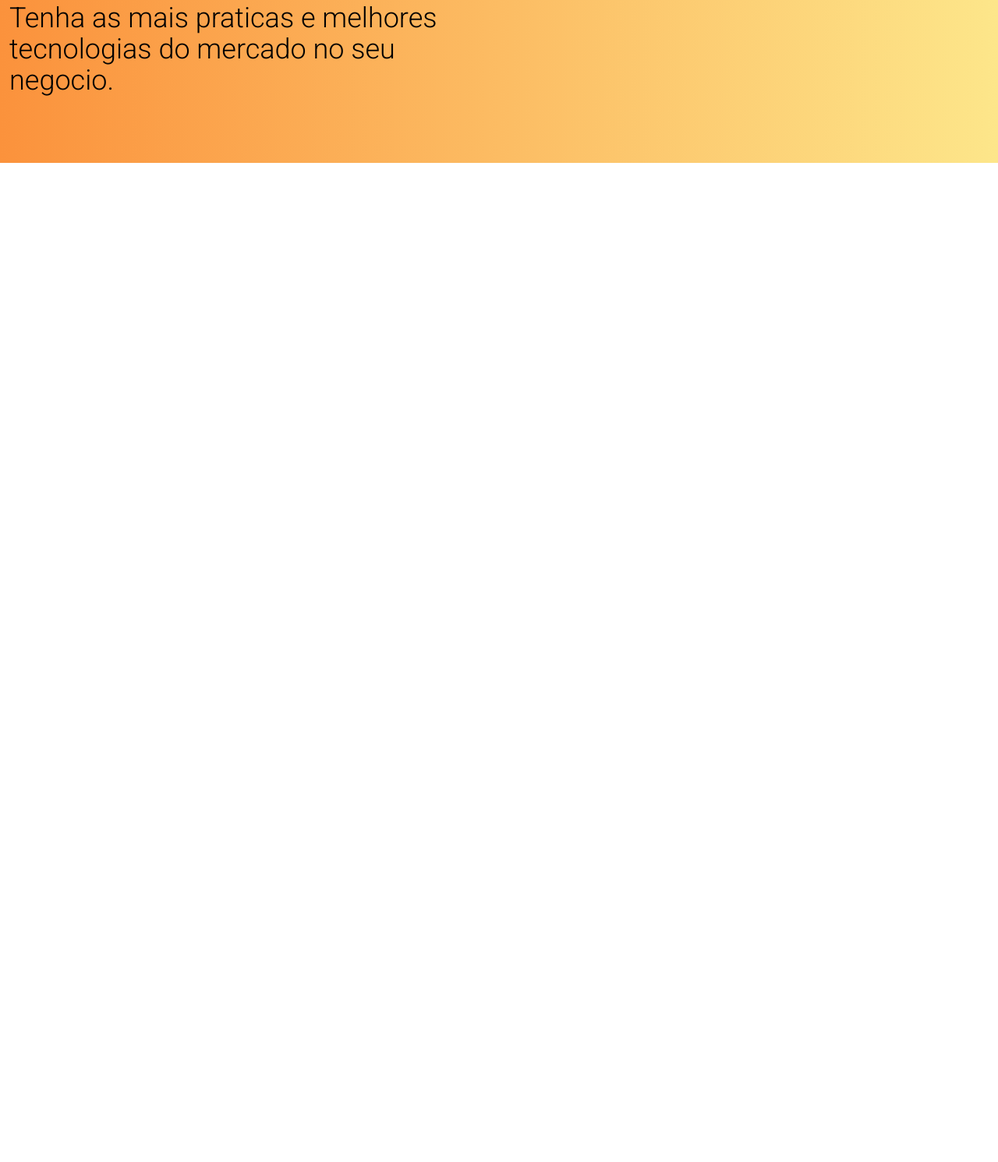
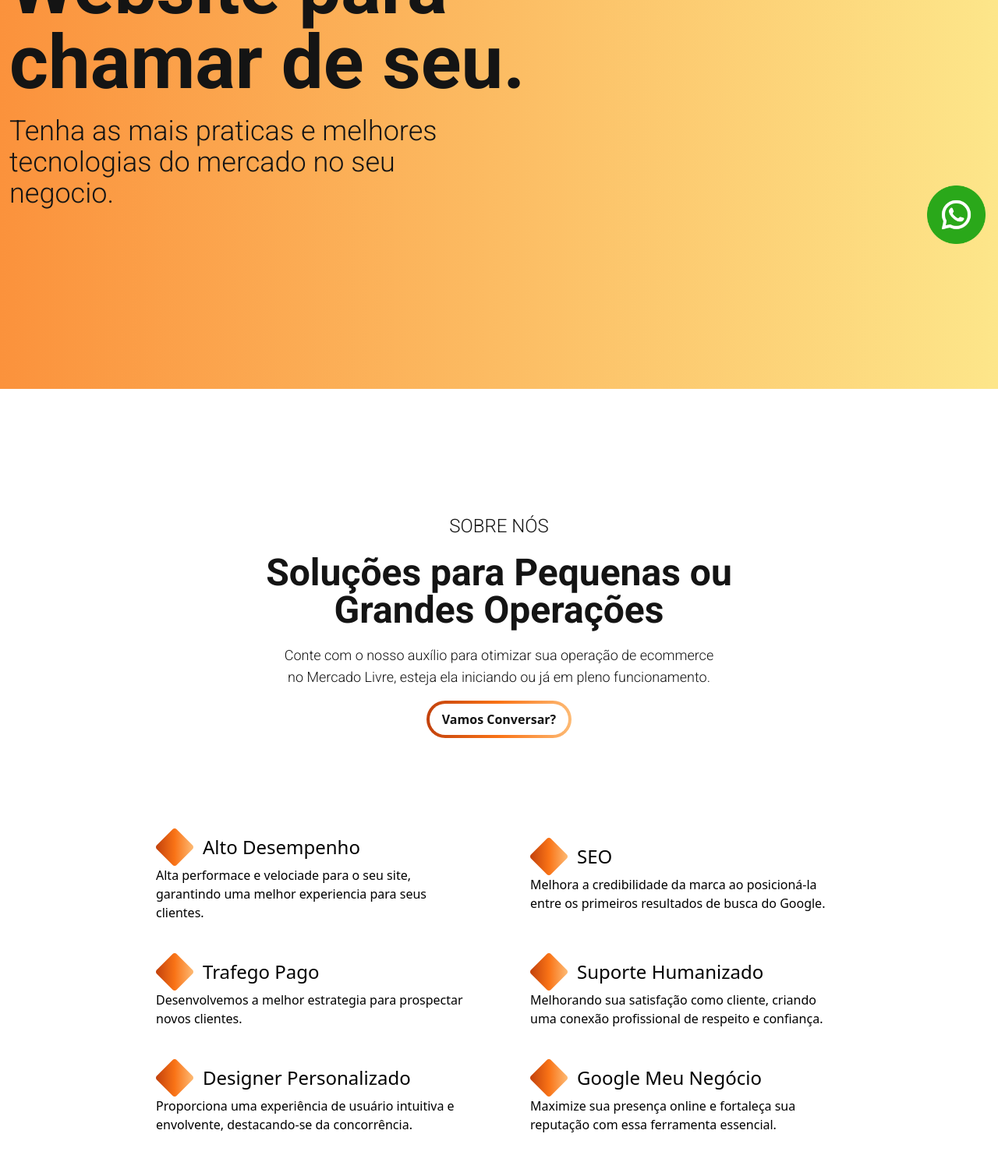
Before and after one commit to thiagobaia/thiagobaia.github.io, a website built with Vite: page index.html in a window 1280 px wide. Shown: the part 471-1962 px from the top of the page at 78% size. Before the commit the page ends 800 px from the top, so only its background shows below. Built offline with nearby package versions, Linux system fonts and the light colour scheme.

Commit message:
feat: sobre nos finalizado
sessao sobre nos concluida

```diff
--- a/index.html
+++ b/index.html
@@ -1,13 +1,14 @@
 <!DOCTYPE html>
-<html lang="pt-br">
+<html lang="pt-br" class="!scroll-smooth">
 
 <head>
   <meta charset="UTF-8" />
   <link rel="icon" type="image/svg+xml" href="/public/fav-icon.png" />
   <meta name="viewport" content="width=device-width, initial-scale=1.0" />
-  <link rel="preconnect" href="https://fonts.googleapis.com">
-  <link rel="preconnect" href="https://fonts.gstatic.com" crossorigin>
-  <link href="https://fonts.googleapis.com/css2?family=Roboto:wght@300;400;500;700&display=swap" rel="stylesheet">
+  <link rel="preconnect" href="https://fonts.googleapis.com" />
+  <link rel="preconnect" href="https://fonts.gstatic.com" crossorigin />
+  <link href="https://fonts.googleapis.com/css2?family=Roboto:wght@300;400;500;700&display=swap" rel="stylesheet" />
+  <link rel="stylesheet" href="https://cdnjs.cloudflare.com/ajax/libs/font-awesome/6.5.2/css/all.min.css">
   <link href="./build/index.css" rel="stylesheet" />
   <link href="./css/hamburger.css" rel="stylesheet" />
   <title>Tukano Digital</title>
@@ -15,32 +16,24 @@
 
 <body>
   <div id="app">
-    <header class="bg-gradient-to-r from-orange-400 to-amber-200 z-50">
-      <nav class="bg-transparent w-screen">
-        <div
-          class="container mx-auto px-6 py-4 md:flex md:items-center md:justify-between"
-        >
+    <header class="bg-gradient-to-r from-orange-400 to-amber-200 z-50" id="home">
+      <nav class="bg-transparent w-full">
+        <div class="container mx-auto px-6 py-4 md:flex md:items-center md:justify-between">
           <div class="flex items-center justify-between">
             <div>
               <a class="flex items-center gap-x-1 cursor-pointer" href="/">
-                <img
-                  class="h-12 w-12 rounded-full"
-                  src="./assets/TUKANO_DIGITAL_SO.png"
-                  alt="logo-tucano-digital"
-                />
+                <img class="h-12 w-12 rounded-full" src="./assets/TUKANO_DIGITAL_SO.png" alt="logo-tucano-digital" />
                 <span class="flex-col">
                   <p class="uppercase text-2xl font-roboto">tukano</p>
-                  <p class="uppercase text-xs text-left pl-1 font-roboto">digital</p>
+                  <p class="uppercase text-xs text-left pl-1 font-roboto">
+                    digital
+                  </p>
                 </span>
               </a>
             </div>
 
             <!-- Mobile menu button -->
-            <button
-              class="hamburger hamburger--collapse"
-              type="button"
-              id="btn-mobile"
-            >
+            <button class="hamburger hamburger--collapse" type="button" id="btn-mobile">
               <span class="hamburger-box">
                 <span class="hamburger-inner"></span>
               </span>
@@ -50,21 +43,24 @@
           <!-- Mobile Menu open: 'block', Menu closed: 'hidden' -->
           <nav class="hidden items-center pt-8 md:pt-0 md:flex" id="menu-spande">
             <ul class="flex flex-col md:mx-6 md:flex-row menu-ativo">
-
               <li>
-                <a class="duration-200 transform my-1 text-sm font-medium text-gray-900 hover:text-red-500 md:mx-4 md:my-0 uppercase cursor-pointer transition ease-linear font-roboto" href="/">home</a>
+                <a class="duration-200 transform my-1 text-sm font-medium text-gray-900 hover:text-red-500 md:mx-4 md:my-0 uppercase cursor-pointer transition ease-linear font-roboto"
+                  href="/">home</a>
               </li>
 
               <li>
-                <a class="duration-200 transform my-1 text-sm font-medium text-gray-900 hover:text-red-500 md:mx-4 md:my-0 uppercase cursor-pointer transition ease-linear font-roboto" href="/sobre-nos">sobre nós</a>
+                <a class="duration-200 transform my-1 text-sm font-medium text-gray-900 hover:text-red-500 md:mx-4 md:my-0 uppercase cursor-pointer transition ease-linear font-roboto"
+                  href="#sobre-nos">sobre nós</a>
               </li>
 
               <li>
-                <a class="duration-200 transform my-1 text-sm font-medium text-gray-900 hover:text-red-500 md:mx-4 md:my-0 uppercase cursor-pointer transition ease-linear font-roboto" href="/servicos">serviços</a>
+                <a class="duration-200 transform my-1 text-sm font-medium text-gray-900 hover:text-red-500 md:mx-4 md:my-0 uppercase cursor-pointer transition ease-linear font-roboto"
+                  href="/servicos">serviços</a>
               </li>
 
               <li>
-                <a class="duration-200 transform my-1 text-sm font-medium text-gray-900 hover:text-red-500 md:mx-4 md:my-0 uppercase cursor-pointer transition ease-linear font-roboto" href="/contato">contato</a>
+                <a class="duration-200 transform my-1 text-sm font-medium text-gray-900 hover:text-red-500 md:mx-4 md:my-0 uppercase cursor-pointer transition ease-linear font-roboto"
+                  href="/contato">contato</a>
               </li>
             </ul>
           </nav>
@@ -73,18 +69,119 @@
     </header>
 
     <!-- Mobile Menu open: 'block', Menu closed: 'hidden' -->
-    <section class="bg-gradient-to-r from-orange-400 to-amber-200 w-screen h-60 xss:h-96 flex justify-center items-center md:h-[600px]">
+    <section
+      class="bg-gradient-to-r from-orange-400 to-amber-200 w-full h-60 xss:h-96 flex justify-center items-center md:h-[890px]">
       <article class="container px-3">
         <div class="xss:max-w-96 md:max-w-3xl">
-          <p class="text-3xl font-roboto text-center font-bold pb-5 xss:text-5xl xss:text-left md:text-8xl">Tenha um Website para chamar de seu.</p>
-          <div class="md:max-w-[550px]"><p class="font-roboto text-center xss:text-left xss:text-xl md:text-4xl md:font-light">Tenha as mais praticas e melhores tecnologias do mercado no seu negocio.</p></div>
-
+          <p
+            class="text-3xl font-roboto text-center font-bold pb-5 xss:text-5xl xss:text-left md:text-8xl text-blackPiano">
+            Tenha um Website para chamar de seu.
+          </p>
+          <div class="md:max-w-[550px]">
+            <p class="font-roboto text-center xss:text-left xss:text-xl md:text-4xl md:font-light text-blackPiano">
+              Tenha as mais praticas e melhores tecnologias do mercado no seu
+              negocio.
+            </p>
+          </div>
         </div>
       </article>
     </section>
 
+    <!-- SOBRE NOS -->
+<div class="flex flex-col py-10 gap-y-5 md:gap-y-20 md:py-40 scroll-mt-px-[890px]" id="sobre-nos">
+  <div class="flex flex-col justify-center items-center w-full">
+    <span class="container flex items-center justify-center flex-col gap-y-5">
+      <p class="font-roboto text-center xss:text-left xss:text-xl md:text-2xl md:font-light text-blackPiano">
+        SOBRE NÓS
+      </p>
+      <p class="text-center text-2xl font-roboto font-bold text-blackPiano max-w-[40rem] px-5 md:text-5xl">
+        Soluções para Pequenas ou Grandes Operações
+      </p>
+      <p class="font-roboto text-center text-lg font-light text-blackPiano max-w-[38rem] px-5">
+        Conte com o nosso auxílio para otimizar sua operação de ecommerce no
+        Mercado Livre, esteja ela iniciando ou já em pleno funcionamento.
+      </p>
+    </span>
+    <button class="m-4 p-1 rounded-full from-orange-700 via-orange-500 to-orange-300 bg-gradient-to-r">
+      <span
+        class="block text-blackPiano px-4 py-2 font-semibold rounded-full bg-white hover:bg-transparent hover:text-white transition">Vamos
+        Conversar?</span>
+    </button>
+  </div>
 
+  <div class="flex justify-center">
+    <ul class="container flex flex-wrap justify-center items-center gap-y-10 gap-x-20 p-5">
+      <li class="max-w-[400px]">
+        <span class="flex items-center gap-x-3">
+          <i class="fa-solid fa-diamond fa-3x bg-gradient-to-r from-orange-700 via-orange-500 to-orange-300 inline-block text-transparent bg-clip-text"></i>
+          <p class="text-2xl">Alto Desempenho</p>
+        </span>
+        <p>Alta performace e velociade para o seu site, garantindo uma melhor experiencia para seus clientes.</p>
+      </li>
+
+      <li class="max-w-[400px]">
+        <span class="flex items-center gap-x-3">
+          <i class="fa-solid fa-diamond fa-3x bg-gradient-to-r from-orange-700 via-orange-500 to-orange-300 inline-block text-transparent bg-clip-text"></i>
+          <p class="text-2xl">SEO</p>
+        </span>
+        <p>Melhora a credibilidade da marca ao posicioná-la entre os primeiros resultados de busca do Google.</p>
+      </li>
+
+      <li class="max-w-[400px]">
+        <span class="flex items-center gap-x-3">
+          <i class="fa-solid fa-diamond fa-3x bg-gradient-to-r from-orange-700 via-orange-500 to-orange-300 inline-block text-transparent bg-clip-text"></i>
+          <p class="text-2xl">Trafego Pago</p>
+        </span>
+        <p>Desenvolvemos a melhor estrategia para prospectar novos clientes.</p>
+      </li>
+
+      <li class="max-w-[400px]">
+        <span class="flex items-center gap-x-3">
+          <i class="fa-solid fa-diamond fa-3x bg-gradient-to-r from-orange-700 via-orange-500 to-orange-300 inline-block text-transparent bg-clip-text"></i>
+          <p class="text-2xl">Suporte Humanizado</p>
+        </span>
+        <p>Melhorando sua satisfação como cliente, criando uma conexão profissional de respeito e confiança.</p>
+      </li>
+
+      <li class="max-w-[400px]">
+        <span class="flex items-center gap-x-3">
+          <i class="fa-solid fa-diamond fa-3x bg-gradient-to-r from-orange-700 via-orange-500 to-orange-300 inline-block text-transparent bg-clip-text"></i>
+          <p class="text-2xl">Designer Personalizado</p>
+        </span>
+        <p>Proporciona uma experiência de usuário intuitiva e envolvente, destacando-se da concorrência.</p>
+      </li>
+
+      <li class="max-w-[400px]">
+        <span class="flex items-center gap-x-3">
+          <i class="fa-solid fa-diamond fa-3x bg-gradient-to-r from-orange-700 via-orange-500 to-orange-300 inline-block text-transparent bg-clip-text"></i>
+          <p class="text-2xl">Google Meu Negócio</p>
+        </span>
+        <p>Maximize sua presença online e fortaleça sua reputação com essa ferramenta essencial.</p>
+      </li>
+    </ul>
   </div>
+</div>
+
+    <!-- NOSSOS SERVICOS -->
+
+
+
+
+
+
+
+    <div class="fixed bottom-4 right-4">
+      <a aria-label="Chat on WhatsApp" href="https://wa.me/5594992922453" target="_blank"><img class="transition duration-700 ease-in-out hover:brightness-50" width="75px"
+          alt="Chat on WhatsApp" src="/assets/whatsapp.png" class="m-0" />
+        <a />
+    </div>
+
+    <footer>
+
+    </footer>
+  </div>
+
   <script type="module" src="./main.js"></script>
 </body>
+
 </html>
--- a/main.js
+++ b/main.js
@@ -1,26 +1,26 @@
-// ATIVAR MENU
+// // ATIVAR MENU
 
-document.addEventListener("DOMContentLoaded", () => {
-  const menuItems = document.querySelectorAll(".menu-ativo a");
+// document.addEventListener("DOMContentLoaded", () => {
+//   const menuItems = document.querySelectorAll(".menu-ativo a");
 
-  // Verifica se a página atual é a raiz "/"
-  if (window.location.pathname === '/') {
-    menuItems.forEach((item) => {
-      if (item.innerText.toLowerCase().includes("home")) {
-        item.classList.add("active");
-      }
-    });
-  }
+//   // Verifica se a página atual é a raiz "/"
+//   if (window.location.pathname === '/') {
+//     menuItems.forEach((item) => {
+//       if (item.innerText.toLowerCase().includes("home")) {
+//         item.classList.add("active");
+//       }
+//     });
+//   }
 
-  menuItems.forEach((item) => {
-    item.addEventListener("click", () => {
-      // Remove a classe 'active' de todos os links
-      menuItems.forEach((link) => link.classList.remove("active"));
-      // Adiciona a classe 'active' ao link clicado
-      item.classList.add("active");
-    });
-  });
-});
+//   menuItems.forEach((item) => {
+//     item.addEventListener("click", () => {
+//       // Remove a classe 'active' de todos os links
+//       menuItems.forEach((link) => link.classList.remove("active"));
+//       // Adiciona a classe 'active' ao link clicado
+//       item.classList.add("active");
+//     });
+//   });
+// });
 
 // MENU HAMBURGER
 
--- a/tailwind.config.js
+++ b/tailwind.config.js
@@ -8,7 +8,10 @@ module.exports = {
       },
       fontFamily: {
         roboto: ['Roboto']
-      }
+      },
+      colors: {
+        blackPiano:'#141414'
+      },
     },
   },
   plugins: [],
```
Also changed, not shown: assets/WhatsAppButtonGreenMedium.svg (added), assets/whatsapp.png (added), build/index.css.
